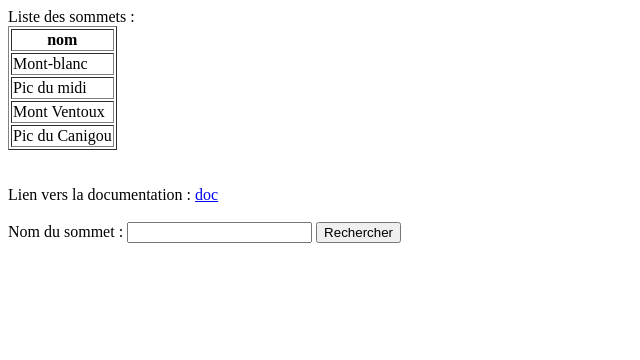
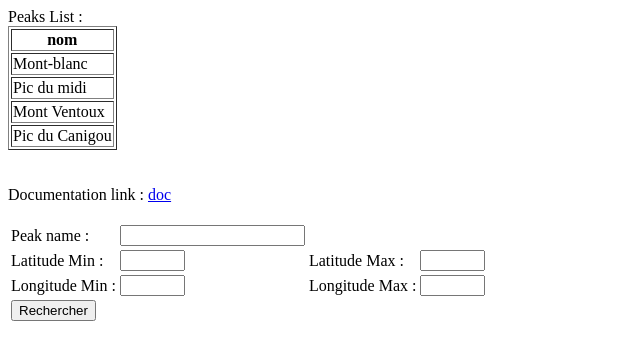
Before and after one commit to tzen31/mfi, a PHP site: page / in a window 1280 px wide. Shown: the top 360 px of the page, without its empty margins (0-640 px from the left). Run offline with PHP 8.4, Linux system fonts and the light colour scheme; data comes from the database, SQL or seed files in the repository.

Commit message:
Add files via upload

```diff
--- a/index.php
+++ b/index.php
@@ -10,7 +10,7 @@
        //echo $peak['name'];
 
     ?>
-    Liste des sommets :
+    Peaks List :
     <?php
         $result = $mysqli->query("SELECT * from peaks");
         echo "<table name='Table_peaks' border=1>";
@@ -23,27 +23,42 @@
         echo "</table>";
     ?>
     <br><br>
-    Lien vers la documentation : <a href="documentation.docx">doc</a>
+    Documentation link : <a href="documentation.docx">doc</a>
     <br><br>
 
     <form name="formulaire" method="get">
-        Nom du sommet :
-        <input type='search' name="search">
-        <input type='submit' value='Rechercher'>
+        <table>
+            <tr><td>Peak name :</td><td><input type='search' name="search"></td></tr>
+            <tr><td>Latitude Min : </td><td><input type='search' name="latMinSearch" size=5></td><td>Latitude Max : </td><td><input type='search' name="latMaxSearch" size=5></td></tr>
+            <tr><td>Longitude Min : </td><td><input type='search' name="lonMinSearch" size=5></td><td>Longitude Max : </td><td><input type='search' name="lonMaxSearch" size=5></td></tr>
+            <tr><td colspan=2><input type='submit' value='Rechercher'></td></tr>
+        </table>
     </form>
 
     <div id="resultat_recherche">
        <?php
           $search="";
+          $latMinSearch="";
+          $lonMinSearch="";
 
-          if (isset($_GET['search']))
+          if (isset($_GET['search']) || (isset($_GET['latMinSearch']) && isset($_GET['latMaxSearch'])) || (isset($_GET['lonMinSearch']) && isset($_GET['lonMaxSearch'])) )
           {
                include 'connect.php';
                $search=$_GET['search'];
-               echo "<br>Vous avez recherché le sommet : <b><i>" . $search . "</i></b><br>";
-               echo "Voici les informations du ou des sommet(s) recherchés : <br>";
 
-               $result = $mysqli->query("SELECT * from peaks where name like '%$search%'");
+               $latMinSearch=$_GET['latMinSearch']; $latMaxSearch=$_GET['latMaxSearch'];
+               $lonMinSearch=$_GET['lonMinSearch']; $lonMaxSearch=$_GET['lonMaxSearch'];
+
+               $sql="SELECT * from peaks where name like '%$search%'";
+               if ($latMinSearch!="") $sql.=" and lat between $latMinSearch and $latMaxSearch";
+               if ($lonMinSearch!="") $sql.=" and lon between $lonMinSearch and $lonMaxSearch";
+               $result = $mysqli->query($sql);
+               if ($result)
+               {
+                    if ($search!="") echo "<br>Pick searched : <b><i>" . $search . "</i></b><br>";
+                    if ($latMinSearch!="") echo "You have searched latitude between : <b><i>" . $latMinSearch . "</i></b> and <b><i>" . $latMaxSearch . "</i></b><br>";
+                    if ($lonMinSearch!="") echo "You have searched longitude between : <b><i>" . $lonMinSearch . "</i></b> and <b><i>" . $lonMaxSearch . "</i></b> <br>";
+                    echo "Peak(s) informations searched : <br>";
                     echo "<table name='Table_peaks' border=1>";
                     echo "<th>ID</th><th>latitude</th><th>longitude</th><th>altitude</th>";
                     while($obj = $result->fetch_object())
@@ -57,7 +72,10 @@
                     }
                     echo "</table>";
                }
-
+               else {
+                   echo "No results found";
+               }
+          }
        ?>
     </div>
 </BODY>
```
Lines whose indentation alone changed are shown as unchanged.
